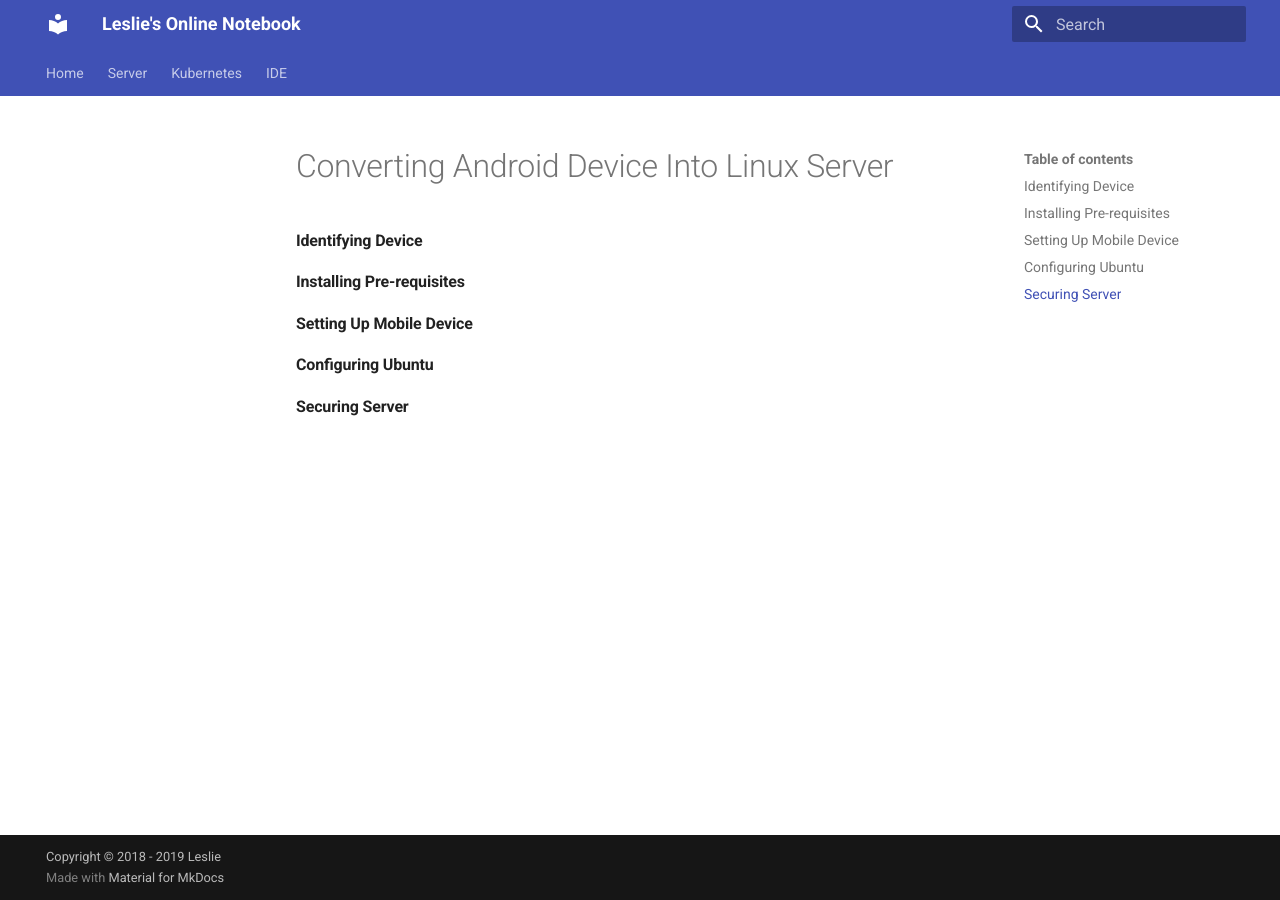
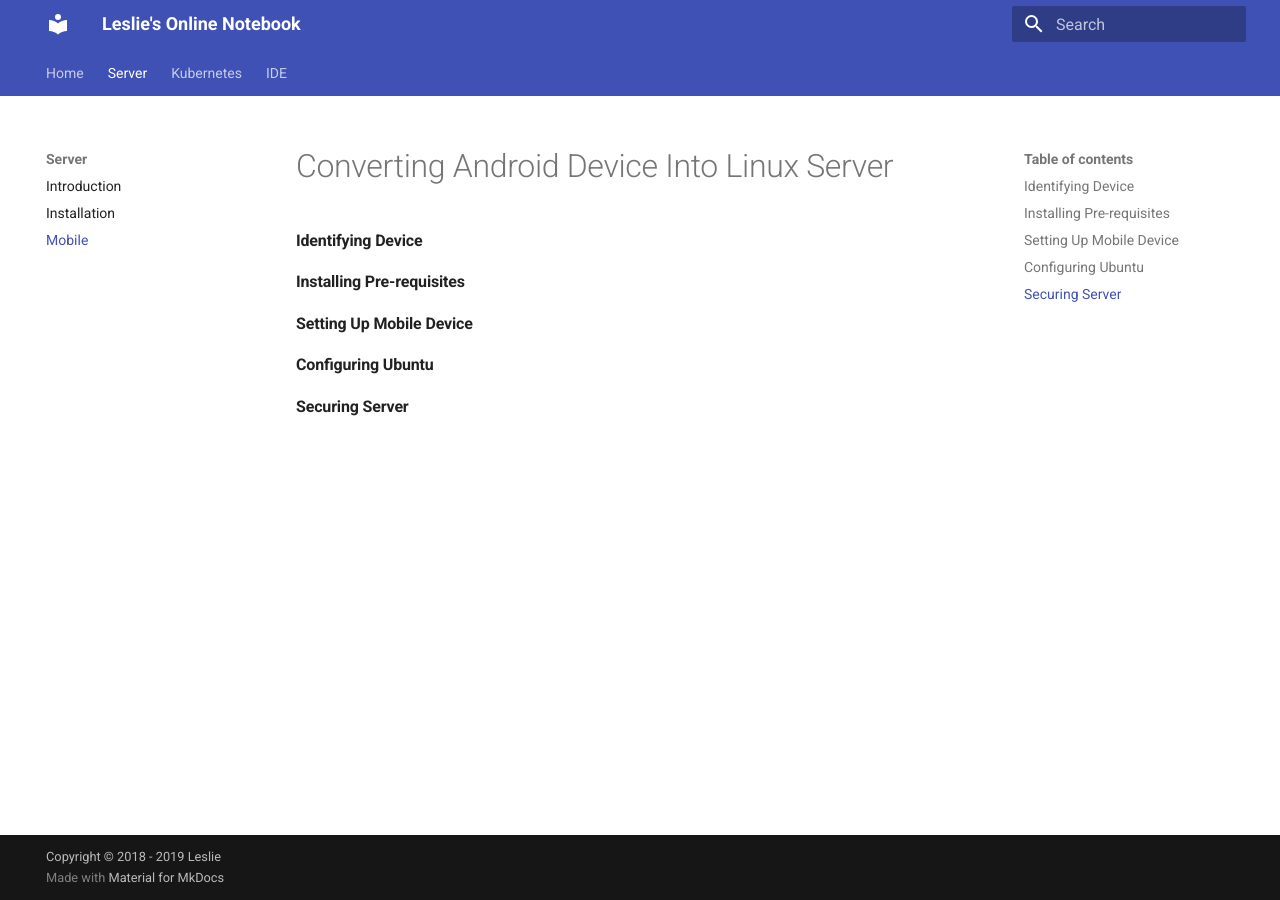
Before and after one commit to leslieclif/notebook, an MkDocs documentation site: the page built from docs/server/mobile.md, in a window 1280 px wide. Built offline with MkDocs 1.6.1 and Material for MkDocs 9.7.7, drawn with Linux system fonts in a browser that asks for light colours.

Commit message:
adding secondary navigation pages

```diff
--- a/mkdocs.yml
+++ b/mkdocs.yml
@@ -19,8 +19,10 @@ nav:
   - Server:
       - Introduction: server/index.md
       - Installation: server/install.md
+      - Mobile: server/mobile.md
   - Kubernetes:
       - Introduction: k8s/index.md
+      - Installation: k8s/install.md
   - IDE:
       - Introduction: ide/index.md
 # Theme
```
